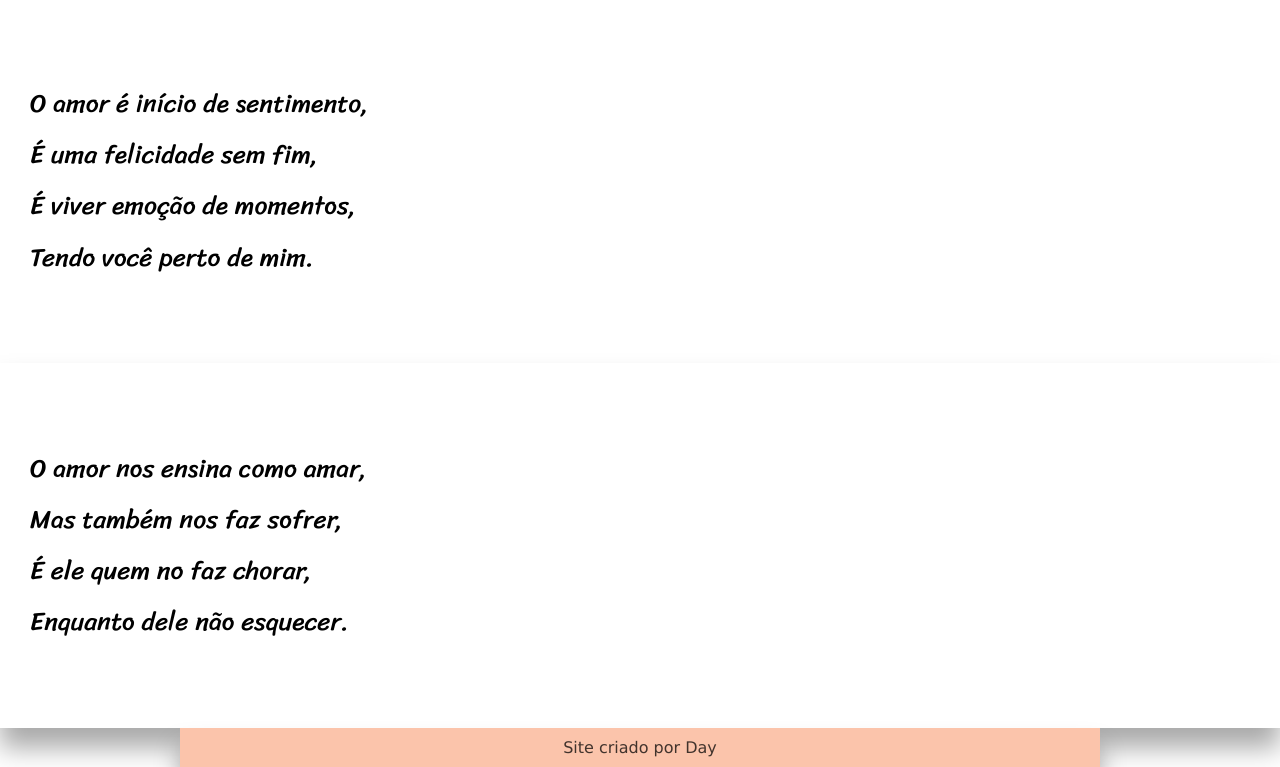
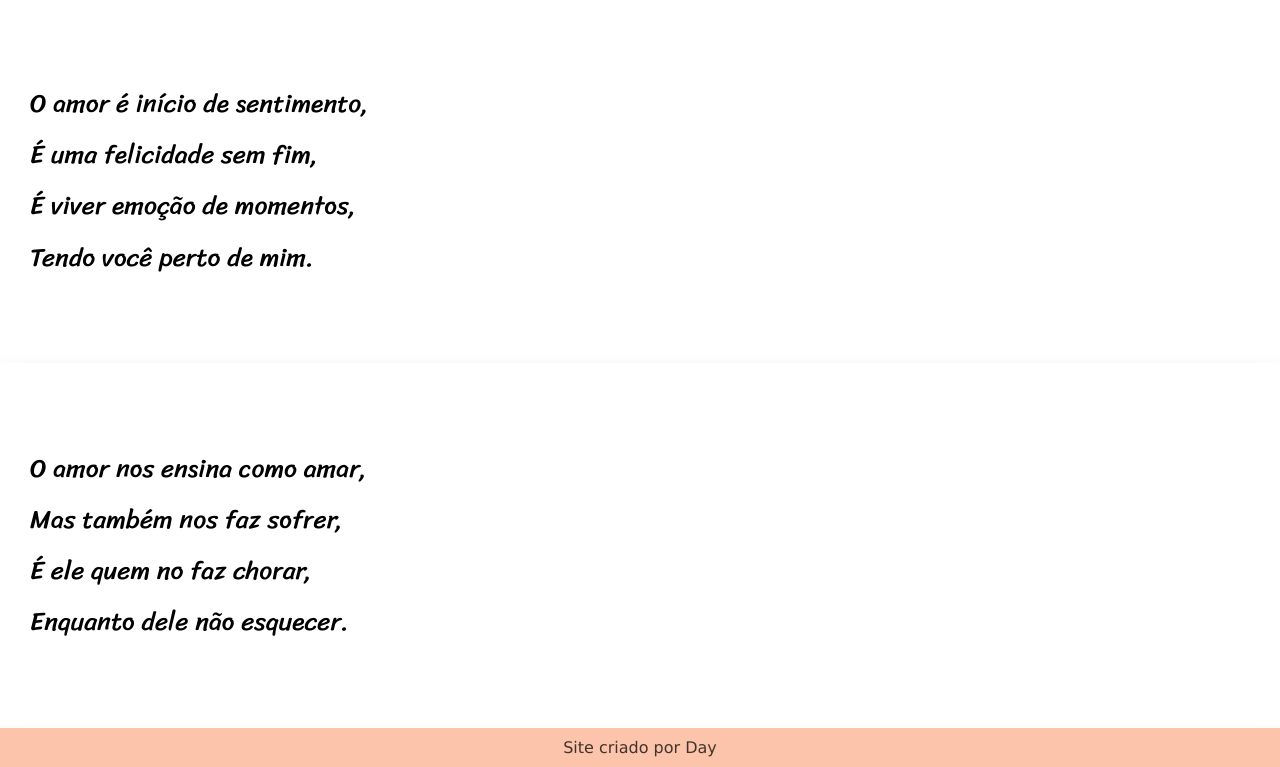
Before and after one commit to DaianeKelly/parallax-and-portfolio, a plain HTML site: page index.html in a window 1280 px wide. Shown: the part 2035-2802 px from the top of the page. Drawn offline with Linux system fonts and the light colour scheme.

Commit message:
mudei largura footer

```diff
--- a/estilo/style.css
+++ b/estilo/style.css
@@ -95,5 +95,5 @@ footer {
   color: rgba(0, 0, 0, 0.74);
   text-align: center;
   padding: 10px;
-  max-width: 900px;
+  max-width: 1280px;
 }
```
